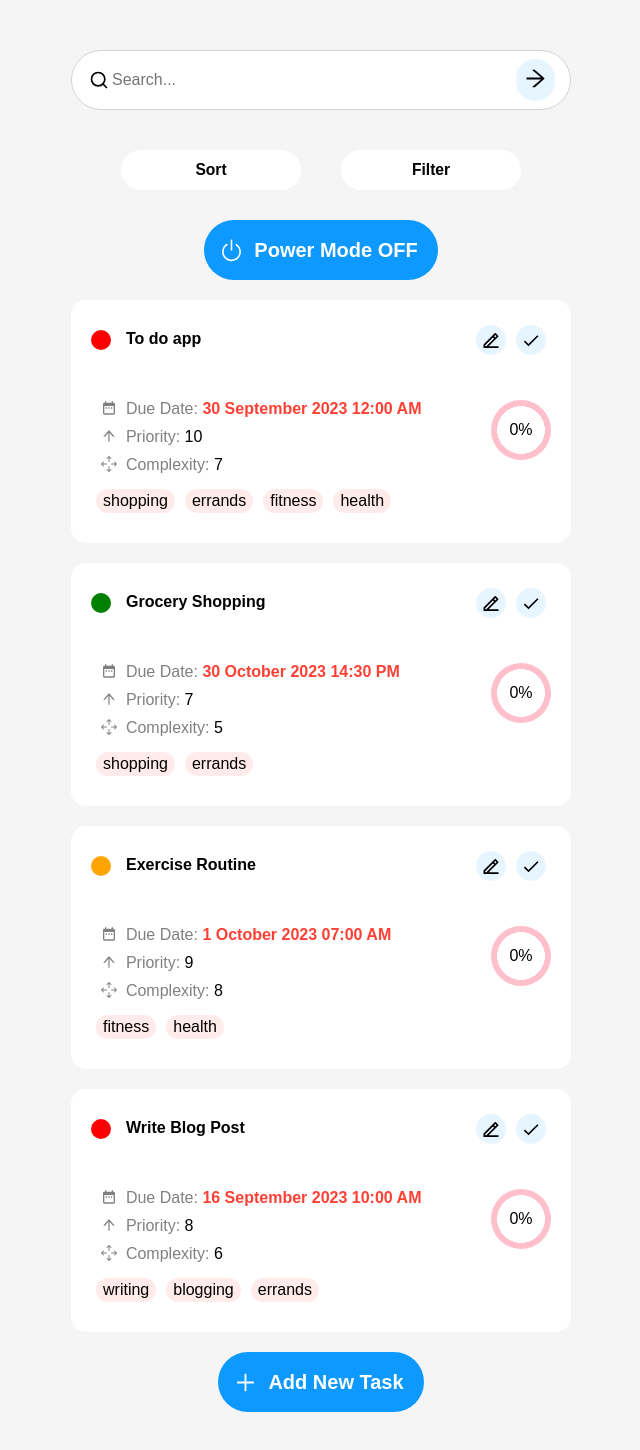
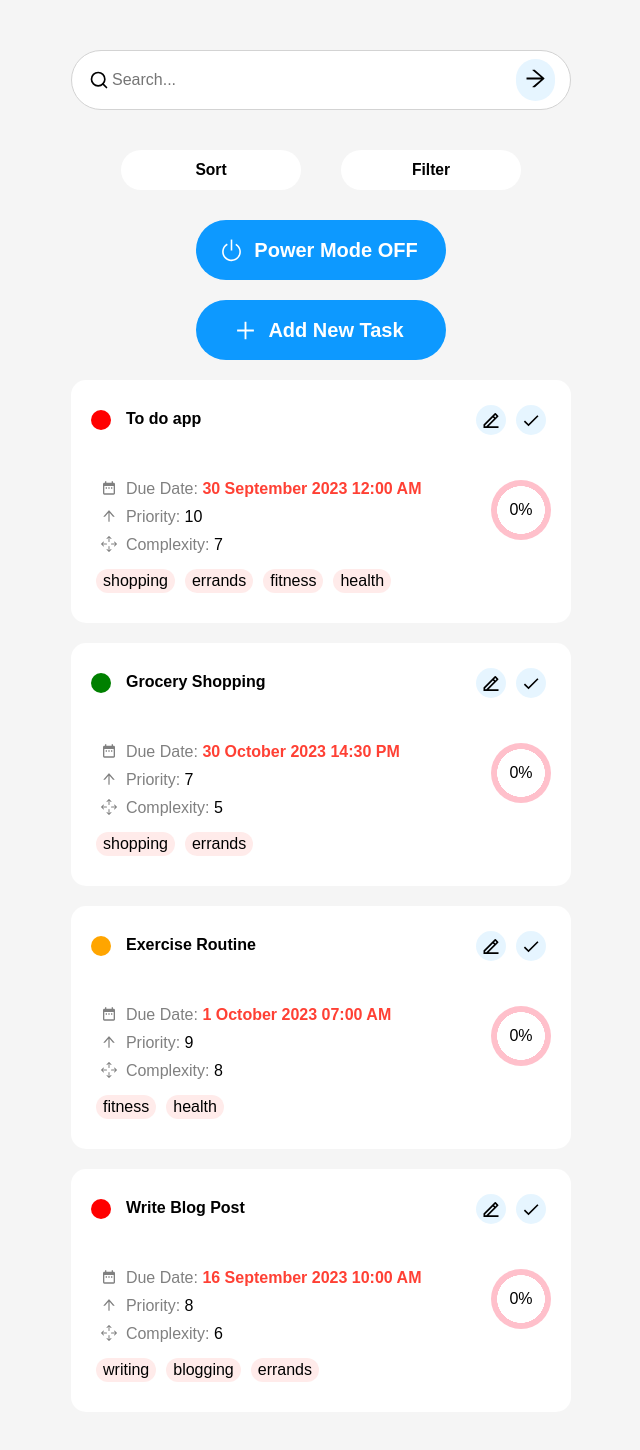
Before and after one commit to Maks6831/todo-app, a React (Create React App) app: page / in a window 1280 px wide. Shown: the top 1450 px of the page, without its empty margins (319-959 px from the left). Built offline with nearby package versions, Linux system fonts and the light colour scheme.

Commit message:
moved add task button to the top

```diff
--- a/src/pages/Home.js
+++ b/src/pages/Home.js
@@ -189,6 +189,14 @@ export const Home = () => {
                         }
                     </button>
                 </div>
+                <div className='new-task-container'>
+                    <Link to='/addtask'>
+                        <button className='new-task-button add-task'>
+                            <AiOutlinePlus size={25}/>
+                            <h2 className='task-button-name'>Add New Task</h2>
+                        </button>
+                    </Link>
+                </div>
                 {
                     message &&
                     <div className='search-message'>Showing Results for: <span className='search-message-inner'>{search}</span> </div>
@@ -214,14 +222,6 @@ export const Home = () => {
                         />)
                     )}
                 </div>
-                <div className='new-task-container'>
-                    <Link to='/addtask'>
-                        <button className='new-task-button'>
-                            <AiOutlinePlus size={25}/>
-                            <h2 className='task-button-name'>Add New Task</h2>
-                        </button>
-                    </Link>
-                </div>
             </div>
         </div>
     </div>
--- a/src/styles/Home.css
+++ b/src/styles/Home.css
@@ -116,6 +116,8 @@
     margin: 10px 0px 20px 0px;
 }
 
+
+
 .search-message {
     text-align: left;
     margin: 30px;
@@ -130,6 +132,7 @@
     display: flex;
     justify-content: center;
     align-items: center;
+    margin: 0px 0px 20px 0px;
 }
 
 .new-task-button {
@@ -140,6 +143,7 @@
     cursor: pointer;
     height: 60px;
     margin: auto;
+    width: 250px;
     padding: 15px ;
     display: flex;
     align-items: center;
```
